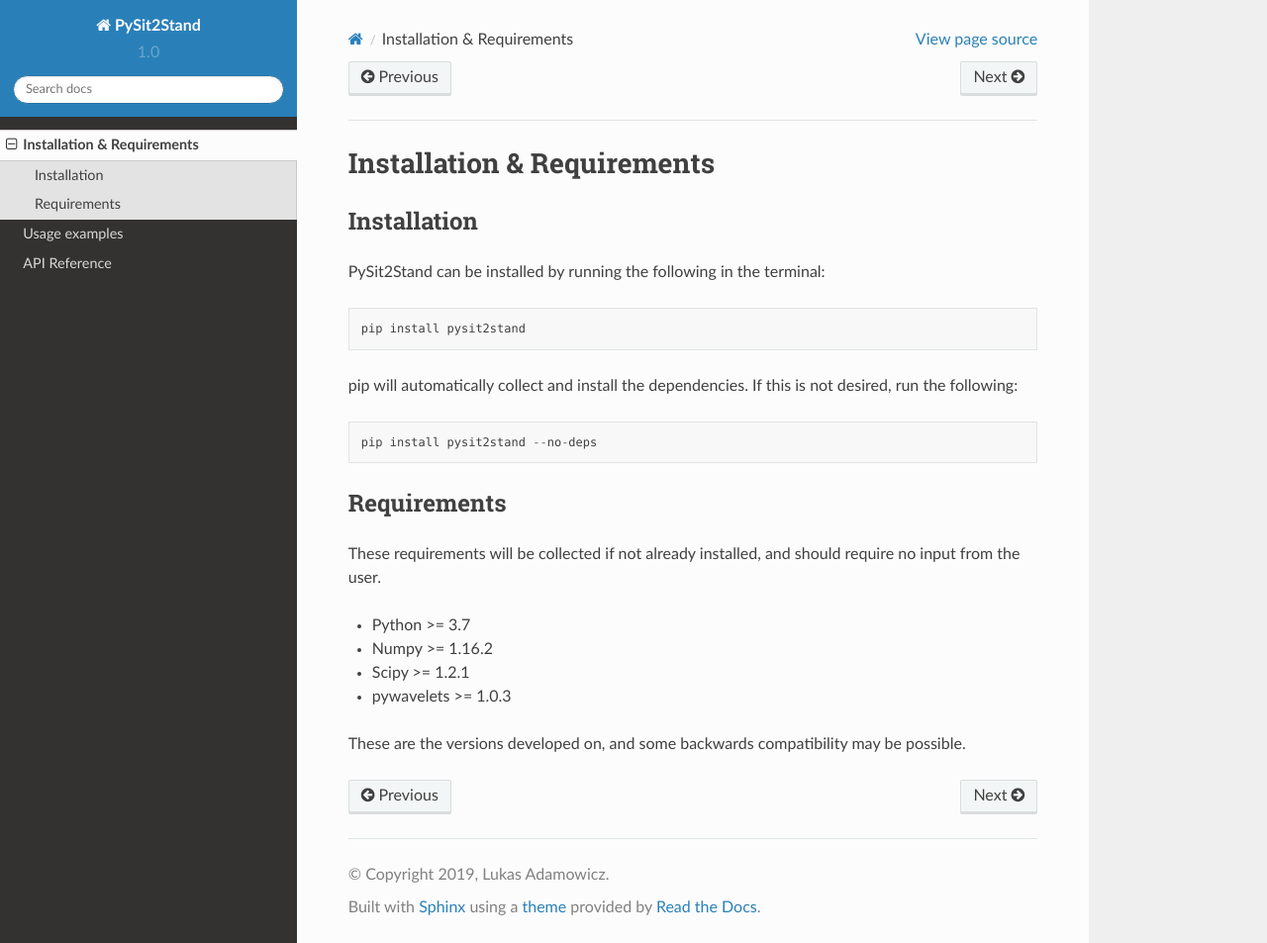
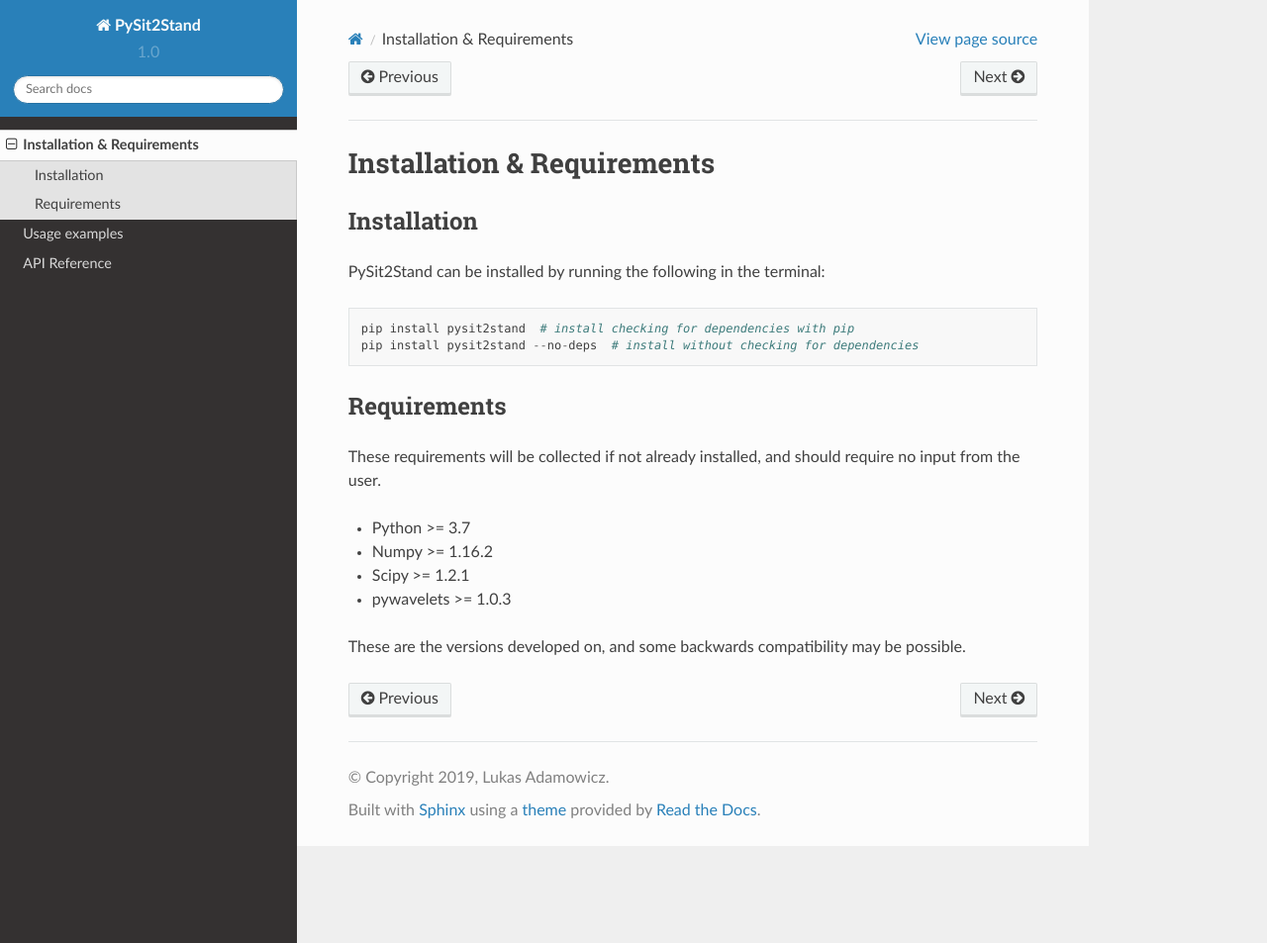
Before and after one commit to pfizer-opensource/sit2standpy, a Sphinx documentation site: the page built from docs/installation.rst, in a window 1280 px wide and 953 px high. Shown: the whole window at 99% size. Built offline with Sphinx 7.4.7 and the Read the Docs theme 2.0.0, drawn with Linux system fonts in a browser that asks for light colours.

Commit message:
Update installation.rst

```diff
--- a/docs/installation.rst
+++ b/docs/installation.rst
@@ -10,14 +10,8 @@
 
 ::
 
-    pip install pysit2stand
-
-
-pip will automatically collect and install the dependencies. If this is not desired, run the following:
-
-::
-
-    pip install pysit2stand --no-deps
+    pip install pysit2stand  # install checking for dependencies with pip
+    pip install pysit2stand --no-deps  # install without checking for dependencies
 
 
 Requirements
```
